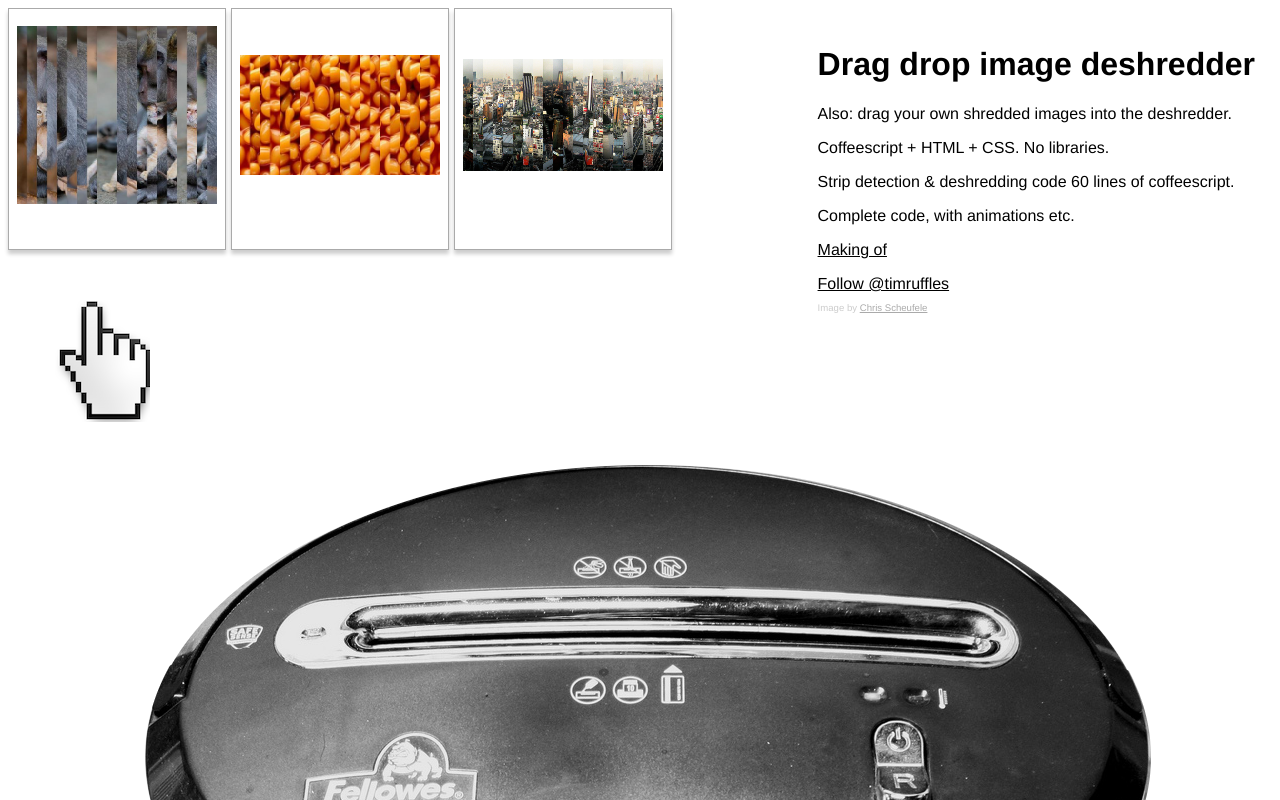
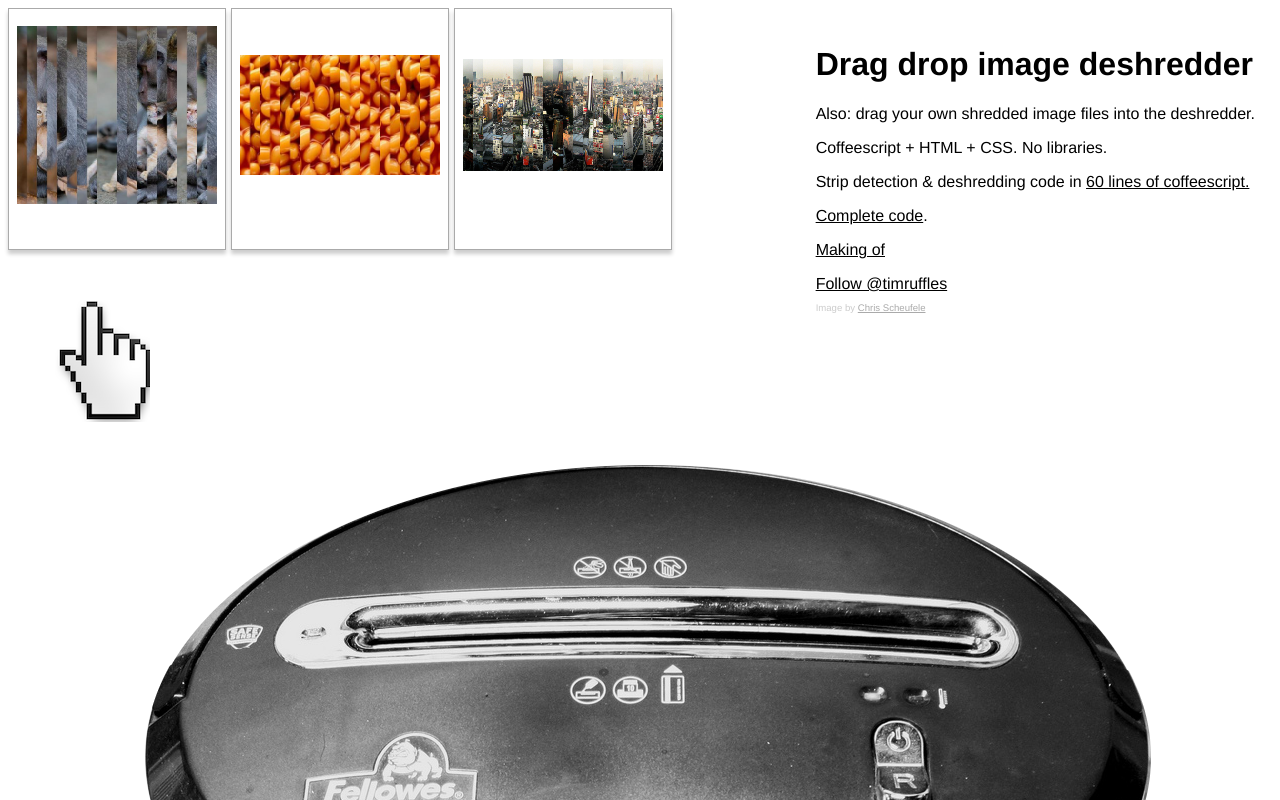
Before and after one commit to timruffles/image-deshredder, a plain HTML site: page index.html in a window 1280 px wide. Drawn offline with Linux system fonts and the light colour scheme.

Commit message:
formatting

```diff
--- a/index.html
+++ b/index.html
@@ -79,6 +79,7 @@
         position: fixed;
         top: 25px;
         right: 25px;
+        z-index: 100;
       }
       [draggable] {
         -moz-user-select: none;
@@ -136,10 +137,10 @@
 
     <div id="info">
       <h1>Drag drop image deshredder</h1>
-      <p>Also: drag your own shredded images into the deshredder.</p>
+      <p>Also: drag your own shredded image files into the deshredder.</p>
       <p>Coffeescript + HTML + CSS. No libraries.</p>
-      <p>Strip detection & deshredding code 60 lines of coffeescript.</p>
-      <p>Complete code, with animations etc.</p>
+      <p>Strip detection & deshredding code in <a href="https://github.com/timruffles/image-deshredder/blob/gh-pages/deshred.coffee">60 lines of coffeescript.</a></p>
+      <p><a href="https://github.com/timruffles/image-deshredder/tree/gh-pages">Complete code</a>.</p>
       <p><a href="http://truffles.me.uk">Making of</a></p>
       <a href="https://twitter.com/timruffles" class="twitter-follow-button" data-show-count="false">Follow @timruffles</a>
       <p class="cred">Image by <a href="http://www.flickr.com/people/gotshoo">Chris Scheufele</a></p>
```
